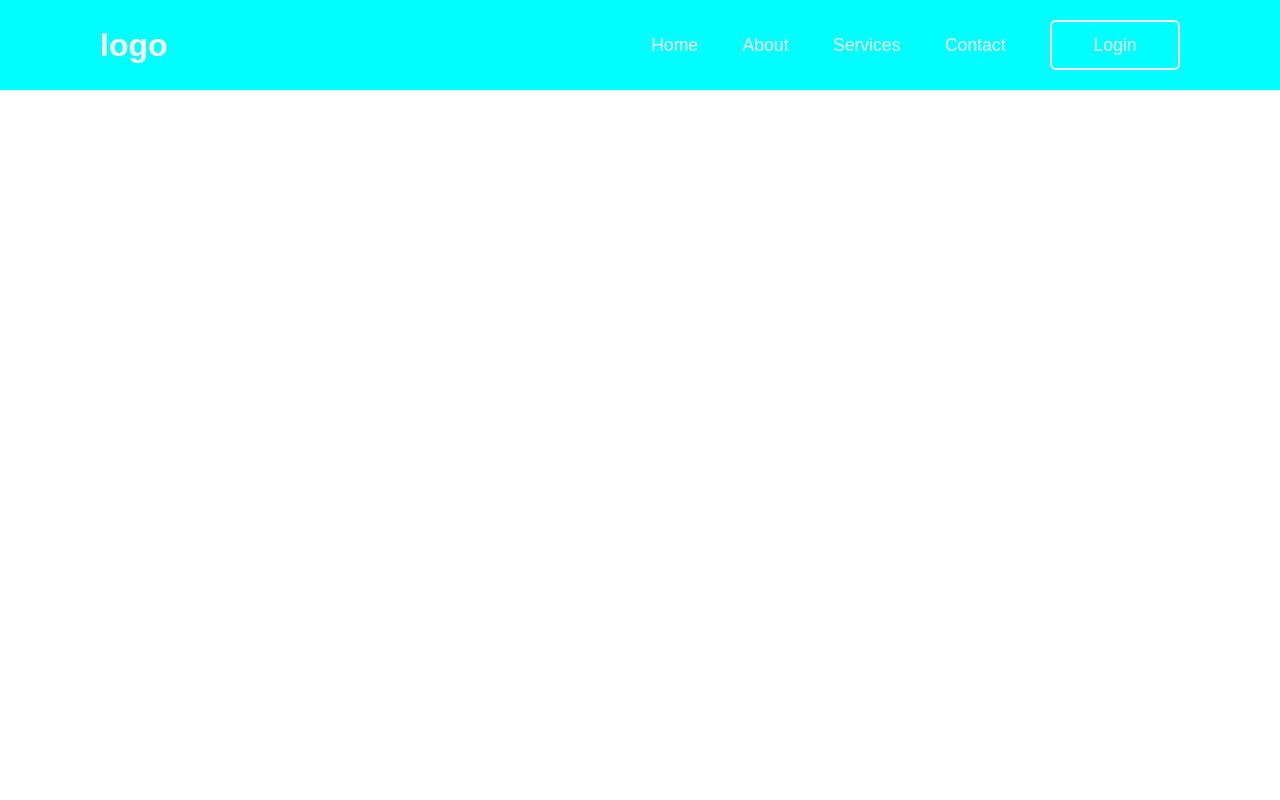
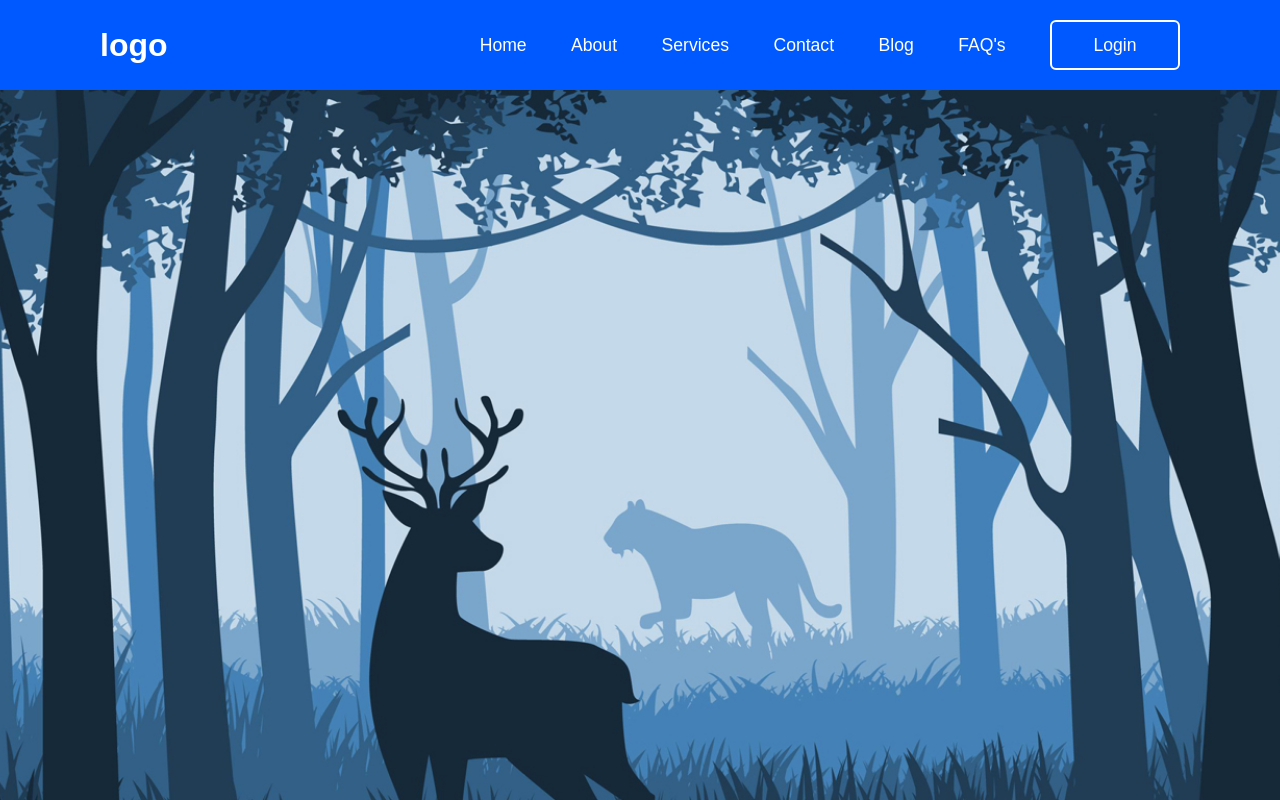
Before and after one commit to MWANGIBRIAN535/Login-and-Register, a plain HTML site: page index.html in a window 1280 px wide. Drawn offline with Linux system fonts and the light colour scheme.

Commit message:
added new files

```diff
--- a/index.html
+++ b/index.html
@@ -16,6 +16,8 @@
                 <a href="http://">About</a>
                 <a href="http://">Services</a>
                 <a href="http://">Contact</a>
+                <a href="http://">Blog</a>
+                <a href="http://">FAQ's</a>
                 <button class="btnlogin-popup">Login</button>
         </nav>
 
--- a/style.css
+++ b/style.css
@@ -6,13 +6,22 @@
 
 
 }
+body {
+    display: flex;
+    justify-content: center;
+    align-items: center;
+    min-height: 100vh;
+    background: url(background.jpg) no-repeat;
+    background-size: cover;
+    background-position: center;
+}
 header{
     position: fixed;
     top: 0;
     left: 0;
     width: 100%;
     padding: 20px 100px;
-    background-color: aqua;
+    background-color: rgb(0, 89, 255);
     display: flex;
     justify-content: space-between;
     align-items: center;
@@ -31,6 +40,23 @@ header{
     font-weight: 500;
     margin-left: 40px;
 
+}
+.navigation a::after {
+    content: "";
+    position: absolute;
+    left: 0;
+    bottom: -6px;
+    width: 100%;
+    height: 3px;
+    background: white;
+    border-radius: 5px;
+    transform: scaleX(0);
+    transition: transform .5s;
+
+}
+.navigation a:hover::after {
+    transform-origin: left;
+    transform: scaleX(1);
 }
 .navigation .btnlogin-popup{
     width: 130px;
```
